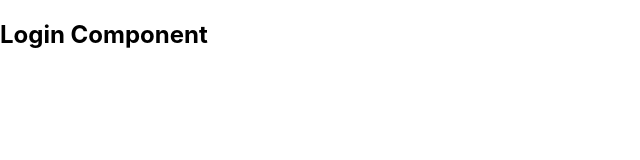
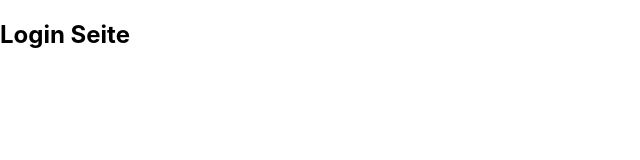
Before and after one commit to Jonas2909/AlbSigIntelligence, a React (Create React App) app in the folder Frontend/albsigintelligence/: page / in a window 1280 px wide. Shown: the top 160 px of the page, without its empty margins (0-640 px from the left). Built offline with nearby package versions, Linux system fonts and the light colour scheme.

Commit message:
Edited Login Page

```diff
--- a/Frontend/albsigintelligence/src/Login.js
+++ b/Frontend/albsigintelligence/src/Login.js
@@ -4,7 +4,7 @@ import React from 'react';
 const Login = () => {
   return (
     <div>
-      <h2>Login Component</h2>
+      <h2>Login Seite</h2>
       {/* Add your login form or content here */}
     </div>
   );
```
Also changed, not shown: 1 other file (tests, documents, lock files or other folders).
